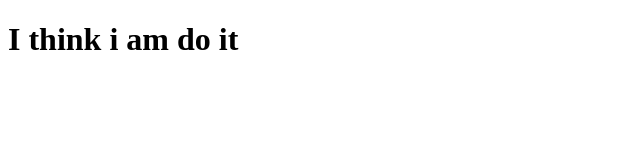
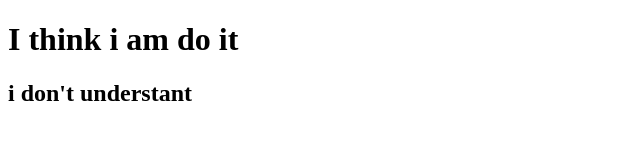
Before and after one commit to Konekaakter/my-second-repo, a plain HTML site: page index.html in a window 1280 px wide. Shown: the whole page, without its empty margins (0-640 px from the left). Drawn offline with Linux system fonts and the light colour scheme.

Commit message:
i kmow this

```diff
--- a/index.html
+++ b/index.html
@@ -8,5 +8,6 @@
 </head>
 <body>
     <h1>I think i am do it</h1>
+    <h2>i don't understant</h2>
 </body>
 </html>
```
